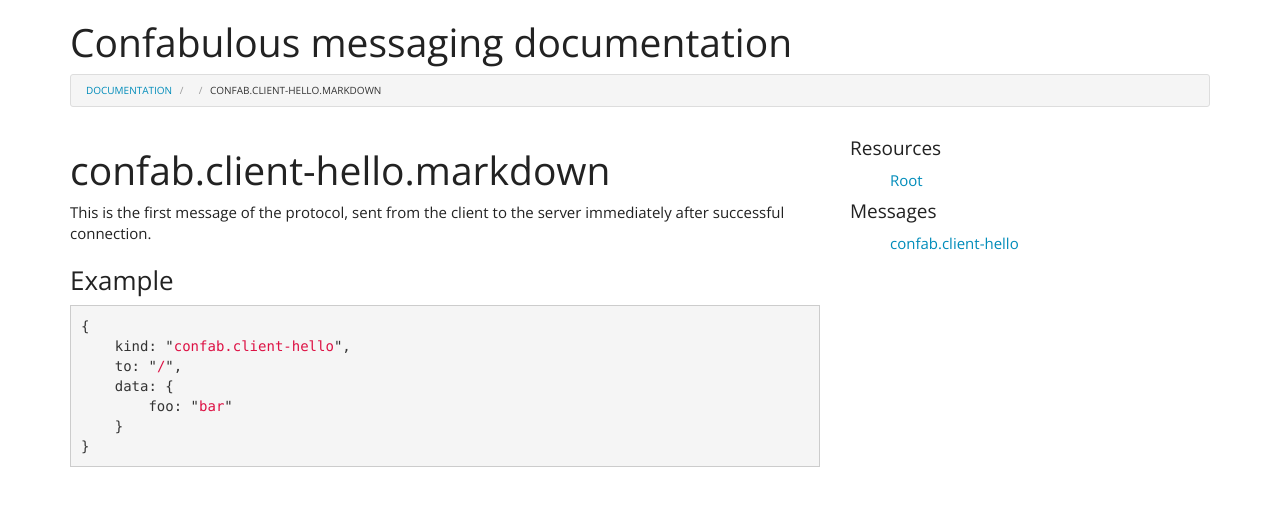
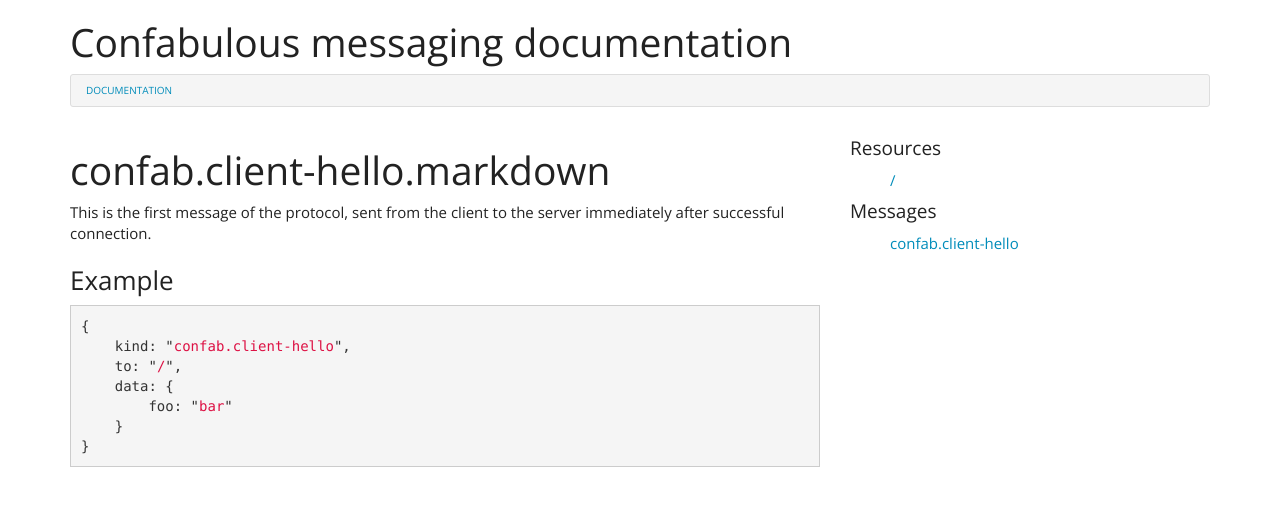
Before and after one commit to confabulous/confabulous.github.io, a Jekyll site: the page built from messages/confab.client-hello.markdown, in a window 1280 px wide. Shown: the top 506 px of the page. Built offline with Jekyll 4.4.1, drawn with Linux system fonts in a browser that asks for light colours; nearby versions of some CDN libraries; Markdown is read by kramdown in place of the engine named in the settings.

Commit message:
Get breadcrumbs right
[completed: 14]

```diff
--- a/_layouts/default.html
+++ b/_layouts/default.html
@@ -17,9 +17,13 @@
         <div class="col-md-12">
           <h1>Confabulous messaging documentation</h1>
           <ol class="breadcrumb">
-            <li><a href="#">Documentation</a></li>
-            <li><a href="#">{{page.category}}</a></li>
-            <li class="active">{{page.name}}</li>
+            <li><a href="/">Documentation</a></li>
+            {% if page.category %}
+              <li>{{page.category}}</li>
+              {% if page.name %}
+                <li class="active">{{page.name}}</li>
+              {% endif %}
+            {% endif %}
           </ol>
         </div>
       </div>
@@ -35,14 +39,14 @@
           <h4>Resources</h4>
           <ul style="list-style: none">
             {% for resource in site.data.resources %}
-              <li><a href="/resources/{{resource.file}}.html">{{resource.path}}</a></li>
+              <li><a href="/resources/{{resource.file}}.html">{{resource.name}}</a></li>
             {% endfor %}
           </ul>
 
           <h4>Messages</h4>
           <ul style="list-style: none">
             {% for message in site.data.messages %}
-              <li><a href="/messages/{{message.file}}.html">{{message.kind}}</a></li>
+              <li><a href="/messages/{{message.file}}.html">{{message.name}}</a></li>
             {% endfor %}
           </ul>
         </div>
--- a/_plugins/docfinder.rb
+++ b/_plugins/docfinder.rb
@@ -4,16 +4,16 @@ module DocFinder
             site.data['resources'] = []
             site.data['messages'] = []
             site.pages.each {|page|
-                if page.data.has_key?('resource')
-                    site.data['resources'] << {'path' => page.data['resource'], 'file' => page.basename}
+                if page.data['layout'] == 'resource'
+                    site.data['resources'] << {'name' => page.data['name'], 'file' => page.basename}
                 end
 
-                if page.data.has_key?('message')
-                    site.data['messages'] << {'kind' => page.data['message'], 'file' => page.basename}
+                if page.data['layout'] == 'message'
+                    site.data['messages'] << {'name' => page.data['name'], 'file' => page.basename}
                 end
             }
-            site.data['resources'].sort! {|x, y| x['path'] <=> y['path']}
-            site.data['messages'].sort! {|x, y| x['kind'] <=> y['kind']}
+            site.data['resources'].sort! {|x, y| x['name'] <=> y['name']}
+            site.data['messages'].sort! {|x, y| x['name'] <=> y['name']}
         end
     end
 end
--- a/messages/confab.client-hello.markdown
+++ b/messages/confab.client-hello.markdown
@@ -1,6 +1,6 @@
 ---
 layout: message
-message: confab.client-hello
+name: confab.client-hello
 ---
 This is the first message of the protocol, sent from the client to the server immediately after successful connection.
 
--- a/resources/root.markdown
+++ b/resources/root.markdown
@@ -1,5 +1,5 @@
 ---
 layout: resource
-resource: Root
+name: /
 ---
 This is the root resource that handles connection, authentication etc.
```
